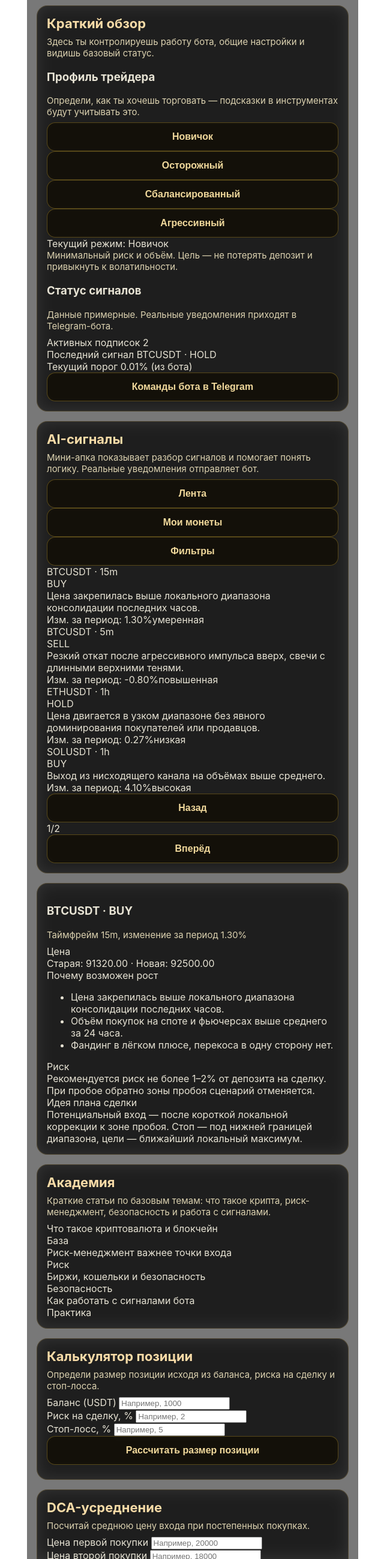
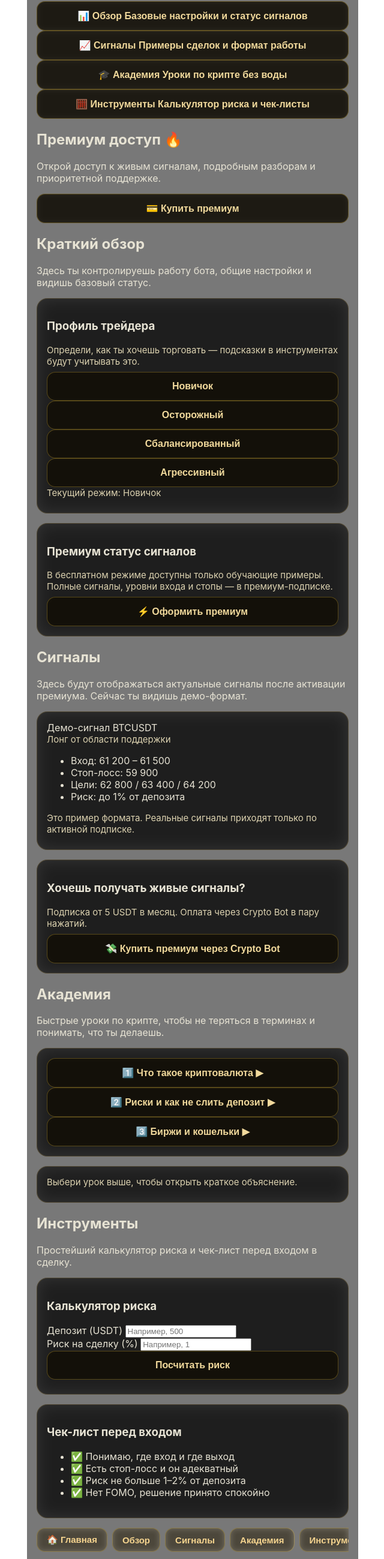
Before and after one commit to Arinyan99/crypto_mini_app, a plain HTML site: page index.html in a window 1280 px wide. Shown: the part 201-2800 px from the top of the page at 60% size, without its empty margins (319-959 px from the left). Drawn offline with Linux system fonts and the light colour scheme; a script that the page names is missing.

Commit message:
Update index.html

```diff
--- a/index.html
+++ b/index.html
@@ -4,18 +4,19 @@
   <meta charset="UTF-8" />
   <title>Crypto AI Hub</title>
   <meta name="viewport" content="width=device-width, initial-scale=1.0" />
+  <script src="https://telegram.org/js/telegram-web-app.js"></script>
   <link rel="stylesheet" href="style.css" />
-  <script src="https://telegram.org/js/telegram-web-app.js"></script>
 </head>
 <body>
 <div class="app">
+
   <!-- HEADER -->
-    <header class="header">
-      <div class="branding">
+  <header class="header fade-in">
+    <div class="header-left">
       <div class="logo-square">AI</div>
       <div>
-          <h1>Crypto AI Hub</h1>
-          <p class="subtitle">Сигналы, аналитика и обучение для новичков</p>
+        <div class="title">Crypto AI Hub</div>
+        <div class="subtitle">Сигналы, аналитика и обучение для новичков</div>
       </div>
     </div>
     <div class="header-right">
@@ -24,239 +25,200 @@
     </div>
   </header>
 
-    <!-- ВЕРХНИЕ ВКЛАДКИ -->
-    <nav class="nav-tabs">
-      <button class="nav-tab active" data-tab="overview">Обзор</button>
-      <button class="nav-tab" data-tab="signals">Сигналы</button>
-      <button class="nav-tab" data-tab="academy">Академия</button>
-      <button class="nav-tab" data-tab="tools">Инструменты</button>
-    </nav>
+  <!-- MAIN SCREENS -->
+  <main class="main">
 
-    <main>
+    <!-- ГЛАВНЫЙ ЭКРАН -->
+    <section id="screen-home" class="screen active fade-in">
+      <div class="home-hello">
+        <h1>Привет 👋</h1>
+        <p>Выбери раздел, с которого хочешь начать.</p>
+      </div>
+
+      <div class="home-grid">
+        <button class="home-card" data-open="overview">
+          <span class="home-card-icon">📊</span>
+          <span class="home-card-title">Обзор</span>
+          <span class="home-card-sub">Базовые настройки и статус сигналов</span>
+        </button>
+
+        <button class="home-card" data-open="signals">
+          <span class="home-card-icon">📈</span>
+          <span class="home-card-title">Сигналы</span>
+          <span class="home-card-sub">Примеры сделок и формат работы</span>
+        </button>
+
+        <button class="home-card" data-open="academy">
+          <span class="home-card-icon">🎓</span>
+          <span class="home-card-title">Академия</span>
+          <span class="home-card-sub">Уроки по крипте без воды</span>
+        </button>
+
+        <button class="home-card" data-open="tools">
+          <span class="home-card-icon">🧮</span>
+          <span class="home-card-title">Инструменты</span>
+          <span class="home-card-sub">Калькулятор риска и чек-листы</span>
+        </button>
+      </div>
+
+      <div class="home-premium">
+        <h2>Премиум доступ 🔥</h2>
+        <p>
+          Открой доступ к живым сигналам, подробным разборам и приоритетной поддержке.
+        </p>
+        <button class="btn btn-premium" id="buy-premium-main">
+          💳 Купить премиум
+        </button>
+      </div>
+    </section>
+
     <!-- ОБЗОР -->
-      <section class="tab-panel active" id="tab-overview">
-        <div class="card">
+    <section id="screen-overview" class="screen fade-in">
       <h2>Краткий обзор</h2>
-          <p class="muted tiny">
+      <p class="muted">
         Здесь ты контролируешь работу бота, общие настройки и видишь базовый статус.
       </p>
-          <div class="overview-grid">
-            <div>
+
+      <div class="card">
         <h3>Профиль трейдера</h3>
-              <p class="muted tiny">
+        <p class="muted">
           Определи, как ты хочешь торговать — подсказки в инструментах будут учитывать это.
         </p>
-              <div class="risk-modes">
-                <button class="risk-btn" data-mode="beginner">Новичок</button>
-                <button class="risk-btn" data-mode="safe">Осторожный</button>
-                <button class="risk-btn" data-mode="normal">Сбалансированный</button>
-                <button class="risk-btn" data-mode="aggressive">Агрессивный</button>
+        <div class="profile-buttons">
+          <button class="chip active">Новичок</button>
+          <button class="chip">Осторожный</button>
+          <button class="chip">Сбалансированный</button>
+          <button class="chip">Агрессивный</button>
         </div>
-              <div class="risk-summary">
-                <span class="stat-label">Текущий режим:</span>
-                <span id="risk-mode-label" class="stat-value">–</span>
-              </div>
-              <p id="risk-mode-desc" class="muted tiny"></p>
+        <p class="muted small">
+          Текущий режим: <span id="current-profile">Новичок</span>
+        </p>
       </div>
 
+      <div class="card premium-banner">
         <div>
-              <h3>Статус сигналов</h3>
-              <p class="muted tiny">Данные примерные. Реальные уведомления приходят в Telegram-бота.</p>
-              <div class="signal-stats">
-                <div>
-                  <span class="stat-label">Активных подписок</span>
-                  <span class="stat-value" id="overview-subs">0</span>
+          <h3>Премиум статус сигналов</h3>
+          <p class="muted small">
+            В бесплатном режиме доступны только обучающие примеры.
+            Полные сигналы, уровни входа и стопы — в премиум-подписке.
+          </p>
         </div>
-                <div>
-                  <span class="stat-label">Последний сигнал</span>
-                  <span class="stat-value" id="overview-last-signal">–</span>
-                </div>
-                <div>
-                  <span class="stat-label">Текущий порог</span>
-                  <span class="stat-value" id="overview-threshold">–</span>
-                </div>
-              </div>
-              <button id="btn-open-settings" class="secondary-btn tiny full">
-                Команды бота в Telegram
+        <button class="btn btn-premium" id="buy-premium-overview">
+          ⚡ Оформить премиум
         </button>
-            </div>
-          </div>
       </div>
     </section>
 
     <!-- СИГНАЛЫ -->
-      <section class="tab-panel" id="tab-signals">
-        <div class="card">
-          <h2>AI-сигналы</h2>
-          <p class="muted tiny">
-            Мини-апка показывает разбор сигналов и помогает понять логику. Реальные уведомления отправляет бот.
+    <section id="screen-signals" class="screen fade-in">
+      <h2>Сигналы</h2>
+      <p class="muted">
+        Здесь будут отображаться актуальные сигналы после активации премиума.
+        Сейчас ты видишь демо-формат.
       </p>
 
-          <!-- Под-вкладки внутри сигналов -->
-          <div class="signals-nav">
-            <button class="signals-tab active" data-sig-tab="feed">Лента</button>
-            <button class="signals-tab" data-sig-tab="my">Мои монеты</button>
-            <button class="signals-tab" data-sig-tab="filters">Фильтры</button>
+      <div class="card signal-card">
+        <div class="signal-header">
+          <span class="badge badge-long">Демо-сигнал</span>
+          <span class="badge badge-neutral">BTCUSDT</span>
         </div>
-
-          <!-- Лента сигналов -->
-          <div id="signals-feed" class="signals-feed"></div>
-
-          <div class="pagination">
-            <button id="signals-prev" class="pager-btn">Назад</button>
-            <span id="signals-page-label" class="pager-label">—</span>
-            <button id="signals-next" class="pager-btn">Вперёд</button>
-          </div>
-
-          <p id="signals-empty" class="muted tiny" style="display:none;">
-            Нет сигналов, подходящих под выбранные монеты/фильтры.
+        <p class="signal-title">Лонг от области поддержки</p>
+        <ul class="signal-list">
+          <li>Вход: 61 200 – 61 500</li>
+          <li>Стоп-лосс: 59 900</li>
+          <li>Цели: 62 800 / 63 400 / 64 200</li>
+          <li>Риск: до 1% от депозита</li>
+        </ul>
+        <p class="muted small">
+          Это пример формата. Реальные сигналы приходят только по активной подписке.
         </p>
       </div>
 
-        <!-- Детали конкретного сигнала -->
-        <div class="card" id="signals-details">
-          <h3 id="details-title">Детали сигнала</h3>
-          <p id="details-subtitle" class="muted tiny">
-            Нажми на сигнал в ленте, чтобы увидеть детальный разбор: причины роста/падения, контекст и риск.
+      <div class="card premium-banner">
+        <h3>Хочешь получать живые сигналы?</h3>
+        <p class="muted small">
+          Подписка от 5 USDT в месяц. Оплата через Crypto Bot в пару нажатий.
         </p>
-          <div id="details-body" class="details-body"></div>
-        </div>
-
-        <!-- Мои монеты -->
-        <div class="card" id="signals-my" style="display:none;">
-          <h3>Выбор монет</h3>
-          <p class="muted tiny">
-            Здесь ты отмечаешь монеты, которые хочешь отслеживать в мини-апке. Для реальных уведомлений
-            всё равно используй команды в боте.
-          </p>
-          <div id="my-coins-list" class="my-coins-list"></div>
-          <p class="muted tiny">
-            Примеры команд в боте: <code>/subscribe BTCUSDT</code>, <code>/unsubscribe BTCUSDT</code>,
-            <code>/my_subs</code>, <code>/set_threshold 0.5</code>.
-          </p>
-        </div>
-
-        <!-- Фильтры -->
-        <div class="card" id="signals-filters" style="display:none;">
-          <h3>Фильтрация ленты</h3>
-          <div class="form-row">
-            <label for="filter-min-change">Минимальное изменение цены, % (по модулю)</label>
-            <input type="number" id="filter-min-change" placeholder="Например, 0.5" />
-          </div>
-          <div class="form-row">
-            <label for="filter-direction">Направление</label>
-            <select id="filter-direction">
-              <option value="all">Любое</option>
-              <option value="buy">Рост (BUY)</option>
-              <option value="sell">Падение (SELL)</option>
-              <option value="hold">Боковик (HOLD)</option>
-            </select>
-          </div>
-          <button id="apply-filters" class="secondary-btn tiny full">Применить фильтры к ленте</button>
+        <button class="btn btn-premium" id="buy-premium-signals">
+          💸 Купить премиум через Crypto Bot
+        </button>
       </div>
     </section>
 
     <!-- АКАДЕМИЯ -->
-      <section class="tab-panel" id="tab-academy">
-        <div class="card">
+    <section id="screen-academy" class="screen fade-in">
       <h2>Академия</h2>
-          <p class="muted tiny">
-            Краткие статьи по базовым темам: что такое крипта, риск-менеджмент, безопасность и работа с сигналами.
+      <p class="muted">
+        Быстрые уроки по крипте, чтобы не теряться в терминах и понимать, что ты делаешь.
       </p>
-          <div id="academy-list" class="academy-list"></div>
+
+      <div class="card lessons">
+        <button class="lesson-row" data-lesson="basic">
+          <span>1️⃣ Что такое криптовалюта</span>
+          <span>▶</span>
+        </button>
+        <button class="lesson-row" data-lesson="risk">
+          <span>2️⃣ Риски и как не слить депозит</span>
+          <span>▶</span>
+        </button>
+        <button class="lesson-row" data-lesson="wallets">
+          <span>3️⃣ Биржи и кошельки</span>
+          <span>▶</span>
+        </button>
       </div>
 
-        <div class="card" id="academy-article" style="display:none;">
-          <h3 id="academy-title"></h3>
-          <p id="academy-text"></p>
+      <div class="card" id="lesson-content">
+        <p class="muted small">
+          Выбери урок выше, чтобы открыть краткое объяснение.
+        </p>
       </div>
     </section>
 
     <!-- ИНСТРУМЕНТЫ -->
-      <section class="tab-panel" id="tab-tools">
-        <!-- Калькулятор позиции -->
+    <section id="screen-tools" class="screen fade-in">
+      <h2>Инструменты</h2>
+      <p class="muted">
+        Простейший калькулятор риска и чек-лист перед входом в сделку.
+      </p>
+
       <div class="card">
-          <h2>Калькулятор позиции</h2>
-          <p class="muted tiny">
-            Определи размер позиции исходя из баланса, риска на сделку и стоп-лосса.
-          </p>
+        <h3>Калькулятор риска</h3>
         <div class="form-row">
-            <label for="balance">Баланс (USDT)</label>
-            <input type="number" id="balance" placeholder="Например, 1000" />
+          <label>Депозит (USDT)</label>
+          <input type="number" id="dep-input" placeholder="Например, 500" />
         </div>
         <div class="form-row">
-            <label for="risk">Риск на сделку, %</label>
-            <input type="number" id="risk" placeholder="Например, 2" />
+          <label>Риск на сделку (%)</label>
+          <input type="number" id="risk-input" placeholder="Например, 1" />
         </div>
-          <div class="form-row">
-            <label for="stop">Стоп-лосс, %</label>
-            <input type="number" id="stop" placeholder="Например, 5" />
-          </div>
-          <button id="calc-btn">Рассчитать размер позиции</button>
-          <p id="calc-result" class="result tiny"></p>
+        <button class="btn" id="calc-risk">Посчитать риск</button>
+        <p class="muted small" id="risk-result"></p>
       </div>
 
-        <!-- DCA -->
       <div class="card">
-          <h2>DCA-усреднение</h2>
-          <p class="muted tiny">Посчитай среднюю цену входа при постепенных покупках.</p>
-          <div class="form-row">
-            <label for="dca-price1">Цена первой покупки</label>
-            <input type="number" id="dca-price1" placeholder="Например, 20000" />
-          </div>
-          <div class="form-row">
-            <label for="dca-price2">Цена второй покупки</label>
-            <input type="number" id="dca-price2" placeholder="Например, 18000" />
-          </div>
-          <div class="form-row">
-            <label for="dca-amount">Объём каждой покупки (USDT)</label>
-            <input type="number" id="dca-amount" placeholder="Например, 100" />
-          </div>
-          <button id="dca-btn">Посчитать среднюю цену</button>
-          <p id="dca-result" class="result tiny"></p>
-        </div>
-
-        <!-- PnL -->
-        <div class="card">
-          <h2>PNL-калькулятор</h2>
-          <p class="muted tiny">Понимай, сколько зарабатываешь или теряешь в сделке.</p>
-          <div class="form-row">
-            <label for="pnl-entry">Цена входа</label>
-            <input type="number" id="pnl-entry" placeholder="Например, 20000" />
-          </div>
-          <div class="form-row">
-            <label for="pnl-exit">Цена выхода</label>
-            <input type="number" id="pnl-exit" placeholder="Например, 21500" />
-          </div>
-          <div class="form-row">
-            <label for="pnl-size">Размер позиции (USDT)</label>
-            <input type="number" id="pnl-size" placeholder="Например, 300" />
-          </div>
-          <button id="pnl-btn">Посчитать PnL</button>
-          <p id="pnl-result" class="result tiny"></p>
-        </div>
-
-        <!-- План сделки -->
-        <div class="card">
-          <h2>План сделки</h2>
-          <p class="muted tiny">Пропиши вход, цель и стоп — получишь чек-лист и отношение риск/прибыль.</p>
-          <div class="form-row">
-            <label for="plan-entry">Цена входа</label>
-            <input type="number" id="plan-entry" placeholder="Например, 20000" />
-          </div>
-          <div class="form-row">
-            <label for="plan-target">Тейк-профит</label>
-            <input type="number" id="plan-target" placeholder="Например, 22000" />
-          </div>
-          <div class="form-row">
-            <label for="plan-stop">Стоп-лосс</label>
-            <input type="number" id="plan-stop" placeholder="Например, 19000" />
-          </div>
-          <button id="plan-btn">Собрать план</button>
-          <p id="plan-result" class="result tiny"></p>
+        <h3>Чек-лист перед входом</h3>
+        <ul class="checklist">
+          <li>✅ Понимаю, где вход и где выход</li>
+          <li>✅ Есть стоп-лосс и он адекватный</li>
+          <li>✅ Риск не больше 1–2% от депозита</li>
+          <li>✅ Нет FOMO, решение принято спокойно</li>
+        </ul>
       </div>
     </section>
   </main>
+
+  <!-- НИЖНЯЯ НАВИГАЦИЯ -->
+  <nav class="nav-tabs fade-in">
+    <button class="nav-tab" data-open="home">🏠 Главная</button>
+    <button class="nav-tab" data-open="overview">Обзор</button>
+    <button class="nav-tab" data-open="signals">Сигналы</button>
+    <button class="nav-tab" data-open="academy">Академия</button>
+    <button class="nav-tab" data-open="tools">Инструменты</button>
+  </nav>
+
+  <footer class="footer fade-in">
+    @netysilcryptoaisignal_bot
+  </footer>
 </div>
 
 <script src="app.js"></script>
```
Lines whose indentation alone changed are shown as unchanged.
